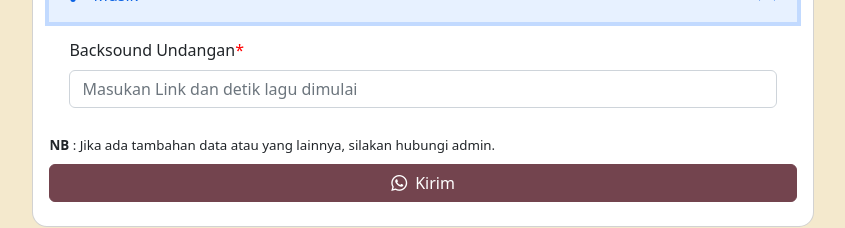
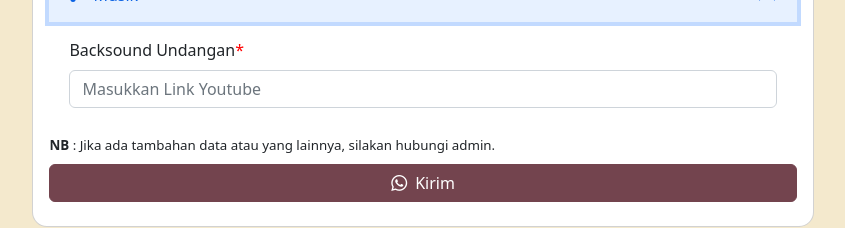
Before and after one commit to ulummu/formUndangan, a React (Create React App) app: page / in a window 1280 px wide. Both pictures are taken after a click on the button "Musik". Shown: the part 664-892 px from the top of the page, without its empty margins (217-1062 px from the left). Built offline with nearby package versions, Linux system fonts and the light colour scheme.

Commit message:
final fix siap release

```diff
--- a/src/Components/CardForm.js
+++ b/src/Components/CardForm.js
@@ -1009,7 +1009,7 @@ export default function CardForm(props) {
                           value={values.musik}
                           onChange={handleInputChange}
                           type="text"
-                          placeholder="Masukan Link dan detik lagu dimulai"
+                          placeholder="Masukkan Link Youtube"
                         />
                         <Form.Control.Feedback type="invalid">
                           Musik Belum Diisi
```
